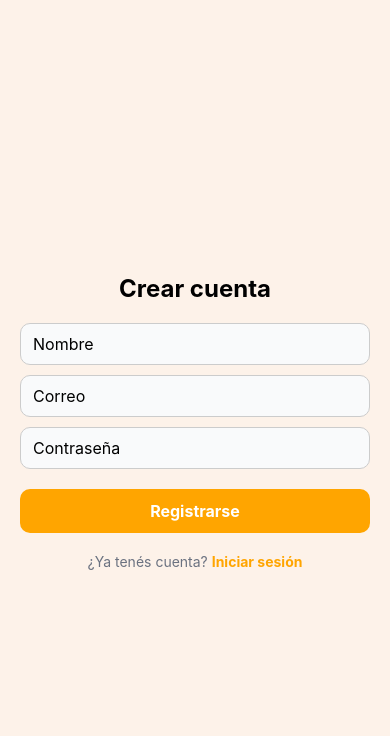
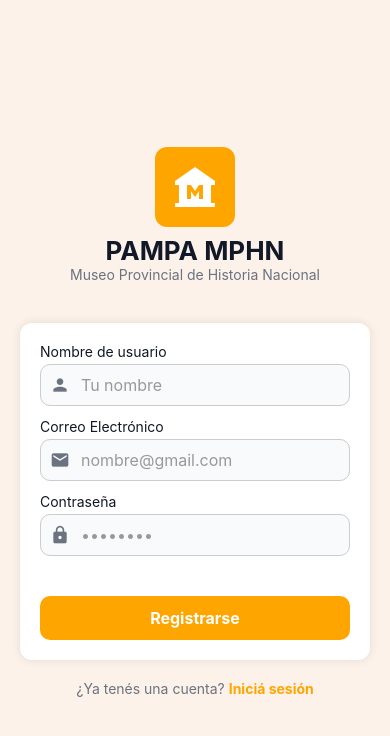
Before and after one commit to desertlee123/PampaMPHNMobile, a React Native app: screen / in a window 390 px wide. Both pictures are taken after a click on the element "Registrate". Shown: the top 736 px of the page. Built offline with nearby package versions, Linux system fonts and the light colour scheme.

Commit message:
puliendo el login y signin, y manejo de roles

```diff
--- /dev/null
+++ b/assets/src/components/AuthInputField.js
@@ -0,0 +1,62 @@
+import React from "react";
+import { View, Text, TextInput, StyleSheet } from "react-native";
+import { MaterialIcons } from "@expo/vector-icons";
+
+const AuthInputField = ({
+  label,
+  iconName,
+  placeholder,
+  value,
+  onChangeText,
+  secureTextEntry = false,
+  keyboardType = 'default',
+  style
+}) => (
+  <View style={[styles.fieldContainer, style]}>
+    <Text style={styles.label}>{label}</Text>
+    <View style={styles.inputContainer}>
+      <MaterialIcons name={iconName} size={20} color="#6B7280" style={styles.icon} />
+      <TextInput
+        style={styles.inputWithIcon}
+        placeholder={placeholder}
+        placeholderTextColor="#999"
+        value={value}
+        onChangeText={onChangeText}
+        secureTextEntry={secureTextEntry}
+        keyboardType={keyboardType}
+      />
+    </View>
+  </View>
+);
+
+const styles = StyleSheet.create({
+  fieldContainer: {
+    marginBottom: 12,
+  },
+  label: {
+    color: "#111827",
+    fontSize: 14,
+    marginBottom: 4
+  },
+  inputContainer: {
+    position: 'relative',
+    justifyContent: 'center',
+  },
+  icon: {
+    position: 'absolute',
+    left: 10,
+    zIndex: 1,
+  },
+  inputWithIcon: {
+    borderWidth: 1,
+    borderColor: "#ccc",
+    borderRadius: 10,
+    paddingVertical: 10,
+    paddingLeft: 40,
+    paddingRight: 12,
+    fontSize: 16,
+    backgroundColor: "#F9FAFB",
+  },
+});
+
+export default AuthInputField;
--- a/assets/src/screens/Login.js
+++ b/assets/src/screens/Login.js
@@ -1,23 +1,34 @@
 import React, { useState } from "react";
 import { View, Text, TextInput, Pressable, StyleSheet, Image } from "react-native";
 import AsyncStorage from "@react-native-async-storage/async-storage";
+import { MaterialIcons } from "@expo/vector-icons";
+import AuthInputField from "../components/AuthInputField";
+import { API_BASE_URL } from "../services/api";
 
 export default function Login({ navigation, setToken }) {
   const [email, setEmail] = useState("");
   const [password, setPassword] = useState("");
 
   const handleLogin = async () => {
+    if (!email || !password) {
+      alert("Por favor, completa todos los campos.");
+      return;
+    }
+
     try {
-      const res = await fetch("http://192.168.0.106:8000/api/login", {
+      const res = await fetch(`${API_BASE_URL}/login`, {
         method: "POST",
         headers: { "Content-Type": "application/json" },
         body: JSON.stringify({ email, password }),
       });
+
       const data = await res.json();
-      console.log("Respuesta del backend:", data);
+      console.log("Respuesta del backend (Login):", data);
+
       if (data.token) {
         await AsyncStorage.setItem("@token", data.token);
-        setToken(data.token);
+        await AsyncStorage.setItem("@role", data.user.role); // Guardamos el rol
+        setToken({ token: data.token, role: data.user.role }); // cambio
       } else {
         alert("Credenciales incorrectas");
       }
@@ -27,12 +38,20 @@ export default function Login({ navigation, setToken }) {
     }
   };
 
+  // Función que usa un token especial para entrar en modo visitante
+  const handleVisitorMode = async () => {
+    await AsyncStorage.setItem("@token", "VISITOR_MODE");
+    await AsyncStorage.setItem("@role", "visitor");
+    // Al usar una cadena que no sea null, se fuerza el cambio a la pantalla Home
+    setToken('VISITOR_MODE');
+  }
+
   return (
     <View style={styles.container}>
       {/* Logo y título */}
       <View style={styles.header}>
         <View style={styles.logoBox}>
-          <Image source={require("../../../assets/icon.png")} style={{ width: 48, height: 48 }} />
+          <MaterialIcons name="museum" size={48} color="white" />
         </View>
         <Text style={styles.title}>PAMPA MPHN</Text>
         <Text style={styles.subtitle}>Museo Provincial de Historia Nacional</Text>
@@ -40,22 +59,23 @@ export default function Login({ navigation, setToken }) {
 
       {/* Formulario */}
       <View style={styles.card}>
-        <Text style={styles.label}>Correo Electrónico</Text>
-        <TextInput
-          style={styles.input}
+        <AuthInputField
+          label="Correo Electrónico"
+          iconName="email"
           placeholder="nombre@gmail.com"
-          placeholderTextColor="#999"
           value={email}
           onChangeText={setEmail}
+          keyboardType="email-address"
         />
 
-        <Text style={[styles.label, { marginTop: 12 }]}>Contraseña</Text>
-        <TextInput
-          style={styles.input}
+        <AuthInputField
+          label="Contraseña"
+          iconName="lock"
           placeholder="••••••••"
           secureTextEntry
           value={password}
           onChangeText={setPassword}
+          style={{ marginTop: 12, marginBottom: 20 }}
         />
 
         <Pressable style={styles.button} onPress={handleLogin}>
@@ -69,7 +89,7 @@ export default function Login({ navigation, setToken }) {
         </View>
 
         <Pressable style={styles.fingerprintBtn}>
-          <Text style={{ fontSize: 24 }}>🔒</Text>
+          <MaterialIcons name="fingerprint" size={32} color="#111827" />
         </Pressable>
       </View>
 
@@ -81,6 +101,10 @@ export default function Login({ navigation, setToken }) {
             Registrate
           </Text>
         </Text>
+        {/* NUEVO: Continuar como visitante */}
+        <Pressable style={styles.visitorButton} onPress={handleVisitorMode}>
+          <Text style={styles.visitorButtonText}>Continuar como visitante</Text>
+        </Pressable>
       </View>
     </View>
   );
@@ -113,16 +137,6 @@ const styles = StyleSheet.create({
     shadowRadius: 10,
     elevation: 3,
   },
-  label: { color: "#111827", fontSize: 14, marginBottom: 4 },
-  input: {
-    borderWidth: 1,
-    borderColor: "#ccc",
-    borderRadius: 10,
-    paddingVertical: 10,
-    paddingHorizontal: 12,
-    fontSize: 16,
-    backgroundColor: "#F9FAFB",
-  },
   button: {
     backgroundColor: "#FFA500",
     borderRadius: 10,
@@ -147,4 +161,14 @@ const styles = StyleSheet.create({
   },
   footerText: { color: "#6B7280" },
   link: { color: "#FFA500", fontWeight: "bold" },
+  // NUEVOS ESTILOS PARA EL BOTÓN DE VISITANTE
+  visitorButton: {
+    marginTop: 15,
+  },
+  visitorButtonText: {
+    textAlign: 'center',
+    color: "#6B7280",
+    fontSize: 14,
+    textDecorationLine: 'underline',
+  }
 });
--- a/assets/src/screens/Signin.js
+++ b/assets/src/screens/Signin.js
@@ -1,97 +1,159 @@
 import React, { useState } from "react";
-import { View, Text, TextInput, Pressable, StyleSheet } from "react-native";
+import { View, Text, Pressable, StyleSheet, ScrollView } from "react-native";
+import AsyncStorage from "@react-native-async-storage/async-storage";
+import { MaterialIcons } from "@expo/vector-icons";
+import AuthInputField from "../components/AuthInputField";
+import { API_BASE_URL } from "../services/api";
 
 export default function Signin({ navigation, setToken }) {
   const [name, setName] = useState("");
   const [email, setEmail] = useState("");
   const [password, setPassword] = useState("");
 
-  const handleRegister = async () => {
+  const handleSignin = async () => {
+    if (!name || !email || !password) {
+      alert("Por favor, completa todos los campos.");
+      return;
+    }
+
     try {
-      const res = await fetch("http://192.168.0.106:8000/api/register", {
+      const res = await fetch(`${API_BASE_URL}/register`, {
         method: "POST",
         headers: { "Content-Type": "application/json" },
-        body: JSON.stringify({ name, email, password }),
+        body: JSON.stringify({
+          name: name,
+          email: email,
+          password: password
+        }),
       });
+
       const data = await res.json();
-      console.log("Respuesta del backend:", data);
-      if (data.token) {
+      console.log("Respuesta del backend (Registro):", data);
+
+      if (res.ok && data.token) {
         await AsyncStorage.setItem("@token", data.token);
-        setToken(data.token);
+        await AsyncStorage.setItem("@role", data.user.role); // Guardamos el rol
+        setToken({ token: data.token, role: data.user.role }); // 👈 cambio
       } else {
-        alert("Error al registrarse");
+        let errorMsg = "Error al registrar. Verifica tu información.";
+        if (data.errors) {
+          const firstErrorKey = Object.keys(data.errors)[0];
+          if (firstErrorKey) {
+            errorMsg = data.errors[firstErrorKey][0];
+          }
+        } else if (data.message) {
+          errorMsg = data.message;
+        }
+        alert(errorMsg);
       }
     } catch (e) {
-      console.log(e);
-      alert("Error de conexión");
+      console.error(e);
+      alert("Error de conexión.");
     }
   };
 
   return (
-    <View style={styles.container}>
-      <Text style={styles.title}>Crear cuenta</Text>
-      <TextInput
-        style={styles.input}
-        placeholder="Nombre"
+    <ScrollView contentContainerStyle={styles.container}>
+      <View style={styles.contentWrapper}>
+
+        {/* Logo y título */}
+        <View style={styles.header}>
+          <View style={styles.logoBox}>
+            <MaterialIcons name="museum" size={48} color="white" />
+          </View>
+          <Text style={styles.title}>PAMPA MPHN</Text>
+          <Text style={styles.subtitle}>Museo Provincial de Historia Nacional</Text>
+        </View>
+
+        {/* Formulario */}
+        <View style={styles.card}>
+
+          <AuthInputField
+            label="Nombre de usuario"
+            iconName="person"
+            placeholder="Tu nombre"
             value={name}
             onChangeText={setName}
           />
-      <TextInput
-        style={styles.input}
-        placeholder="Correo"
+
+          <AuthInputField
+            label="Correo Electrónico"
+            iconName="email"
+            placeholder="nombre@gmail.com"
             value={email}
             onChangeText={setEmail}
+            keyboardType="email-address"
           />
-      <TextInput
-        style={styles.input}
-        placeholder="Contraseña"
-        secureTextEntry
+
+          <AuthInputField
+            label="Contraseña"
+            iconName="lock"
+            placeholder="••••••••"
             value={password}
             onChangeText={setPassword}
+            secureTextEntry={true}
+            style={{ marginBottom: 20 }}
           />
-      <Pressable style={styles.button} onPress={handleRegister}>
+
+          <Pressable style={styles.button} onPress={handleSignin}>
             <Text style={styles.buttonText}>Registrarse</Text>
           </Pressable>
+        </View>
 
+        {/* Login Link */}
+        <View style={{ marginTop: 20 }}>
           <Text style={styles.footerText}>
-        ¿Ya tenés cuenta?{" "}
+            ¿Ya tenés una cuenta?{" "}
             <Text style={styles.link} onPress={() => navigation.navigate("Login")}>
-          Iniciar sesión
+              Iniciá sesión
             </Text>
           </Text>
         </View>
+      </View>
+    </ScrollView>
   );
 }
 
 const styles = StyleSheet.create({
   container: {
-    flex: 1,
+    flexGrow: 1,
     backgroundColor: "#FDF2E9",
     alignItems: "center",
     justifyContent: "center",
     padding: 20,
   },
-  title: { fontSize: 24, fontWeight: "bold", marginBottom: 20 },
-  input: {
-    borderWidth: 1,
-    borderColor: "#ccc",
-    borderRadius: 10,
-    paddingVertical: 10,
-    paddingHorizontal: 12,
-    fontSize: 16,
-    backgroundColor: "#F9FAFB",
-    marginBottom: 10,
+  contentWrapper: {
     width: "100%",
+    maxWidth: 400,
+    alignItems: "center",
+  },
+  header: { alignItems: "center", marginBottom: 20 },
+  logoBox: {
+    backgroundColor: "#FFA500",
+    padding: 16,
+    borderRadius: 12,
+    marginBottom: 8,
+  },
+  title: { fontSize: 26, fontWeight: "bold", color: "#111827" },
+  subtitle: { color: "#6B7280", marginBottom: 20 },
+  card: {
+    backgroundColor: "#FFFFFF",
+    padding: 20,
+    borderRadius: 12,
+    width: "100%",
+    shadowColor: "#000",
+    shadowOpacity: 0.1,
+    shadowRadius: 10,
+    elevation: 3,
   },
   button: {
     backgroundColor: "#FFA500",
     borderRadius: 10,
     paddingVertical: 12,
     alignItems: "center",
-    marginTop: 10,
-    width: "100%",
+    marginTop: 20,
   },
   buttonText: { color: "white", fontWeight: "bold", fontSize: 16 },
-  footerText: { color: "#6B7280", marginTop: 20 },
+  footerText: { color: "#6B7280" },
   link: { color: "#FFA500", fontWeight: "bold" },
 });
--- /dev/null
+++ b/assets/src/services/api.js
@@ -0,0 +1 @@
+export const API_BASE_URL = "http://192.168.0.106:8000/api";
```
Also changed, not shown: App.js (+15 -1 lines), assets/src/screens/Home.js (+32 -4 lines), assets/src/components/ButtonPrimary.js (deleted), assets/src/components/InputField.js (deleted), assets/src/components/Logo.js (deleted), assets/src/images/fingerprint-solid.svg (added), assets/src/images/logo.jpg (added). Lines whose indentation alone changed are shown as unchanged.
